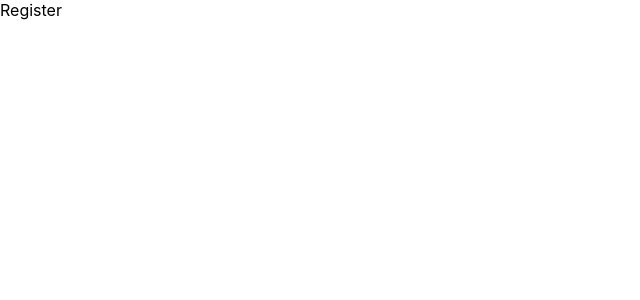
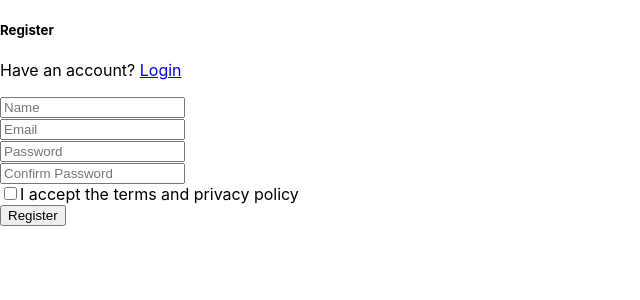
Before and after one commit to anurag629/front-hackosphere.in, a React (Create React App) app: page /register in a window 1280 px wide. Shown: the top 300 px of the page, without its empty margins (0-640 px from the left). Built offline with nearby package versions, Linux system fonts and the light colour scheme; the HTML template or start-up script is replaced by a standard one.

Commit message:
added Registration form

```diff
--- a/src/GST Billing System/components/auth/ConfirmEmail.js
+++ b/src/GST Billing System/components/auth/ConfirmEmail.js
@@ -1,4 +1,6 @@
 import React from "react";
+
+//Email Confirmation Component(appears on submit of forget password)
 
 const ConfirmEmail = () => {
   return (
--- a/src/GST Billing System/components/auth/ForgetPassword.js
+++ b/src/GST Billing System/components/auth/ForgetPassword.js
@@ -1,15 +1,16 @@
 import React, { useState } from "react";
 import { Link } from "react-router-dom";
 
+//Forget Password Component
+
 const ForgetPassword = () => {
   const [email, setEmail] = useState("");
-  const [store, setStore] = useState([]);
+  const [inputs, setInputs] = useState([]);
 
-  const submitForm = (e) => {
+  const handleSubmit = (e) => {
     e.preventDefault();
     const newEntry = { email: email };
-    setStore([...store, newEntry]);
-    console.log(store);
+    setInputs([...inputs, newEntry]);
     setEmail("");
   };
 
@@ -18,7 +19,7 @@ const ForgetPassword = () => {
       <h5>Forgot your password?</h5>
       <p>Enter your email and we'll send you a reset link</p>
 
-      <form action="" onSubmit={submitForm}>
+      <form action="" onSubmit={handleSubmit}>
         <input
           type="email"
           name="email"
--- a/src/GST Billing System/components/auth/Login.js
+++ b/src/GST Billing System/components/auth/Login.js
@@ -1,12 +1,15 @@
 import React, { useState } from "react";
 import { Link } from "react-router-dom";
+
+// Login Component
 
 const Login = () => {
   const [email, setEmail] = useState("");
   const [password, setPassword] = useState("");
   const [inputs, setInputs] = useState([]);
 
-  const submitForm = (e) => {
+  // method to handle form values on submit
+  const handleSubmit = (e) => {
     e.preventDefault();
     const newEntry = { email: email, password: password };
     setInputs([...inputs, newEntry]);
@@ -19,7 +22,7 @@ const Login = () => {
       <p>
         or <Link to="/register">Create an account</Link>
       </p>
-      <form action="" onSubmit={submitForm}>
+      <form action="" onSubmit={handleSubmit}>
         <div>
           <label htmlFor="email">Email</label>
           <input
--- a/src/GST Billing System/components/auth/Register.js
+++ b/src/GST Billing System/components/auth/Register.js
@@ -1,7 +1,81 @@
-import React from "react";
+import React, { useState } from "react";
+import { Link } from "react-router-dom";
+
+// Registration Component
 
 const Register = () => {
-  return <div>Register</div>;
+  const [name, setName] = useState("");
+  const [email, setEmail] = useState("");
+  const [password, setPassword] = useState("");
+  const [confirmPassword, setConfirmPassword] = useState("");
+  const [inputs, setInputs] = useState([]);
+
+  // method to handle form values on submit
+  const handleSubmit = (event) => {
+    event.preventDefault();
+    const newEntry = {
+      name: name,
+      email: email,
+      password: password,
+      confirmPassword: confirmPassword,
+    };
+    setInputs([...inputs, newEntry]);
+    setName("");
+    setEmail("");
+    setPassword("");
+    setConfirmPassword("");
+  };
+  return (
+    <>
+      <h5>Register</h5>
+      <p>
+        Have an account? <Link to="/">Login</Link>
+      </p>
+      <form action="" onSubmit={handleSubmit}>
+        <div>
+          <input
+            type="text"
+            name="name"
+            value={name}
+            placeholder="Name"
+            onChange={(e) => setName(e.target.value)}
+          />
+        </div>
+        <div>
+          <input
+            type="email"
+            name="email"
+            value={email}
+            placeholder="Email"
+            onChange={(e) => setEmail(e.target.value)}
+          />
+        </div>
+        <div>
+          <input
+            type="password"
+            name="password"
+            value={password}
+            placeholder="Password"
+            onChange={(e) => setPassword(e.target.value)}
+          />
+        </div>
+        <div>
+          <input
+            type="password"
+            name="password"
+            value={confirmPassword}
+            placeholder="Confirm Password"
+            onChange={(e) => setConfirmPassword(e.target.value)}
+          />
+        </div>
+        <div>
+          <input type="checkbox" name="" value="" />
+          <label>I accept the terms and privacy policy</label>
+        </div>
+        <button type="submit">Register</button>
+      </form>
+    </>
+  );
 };
 
 export default Register;
```
